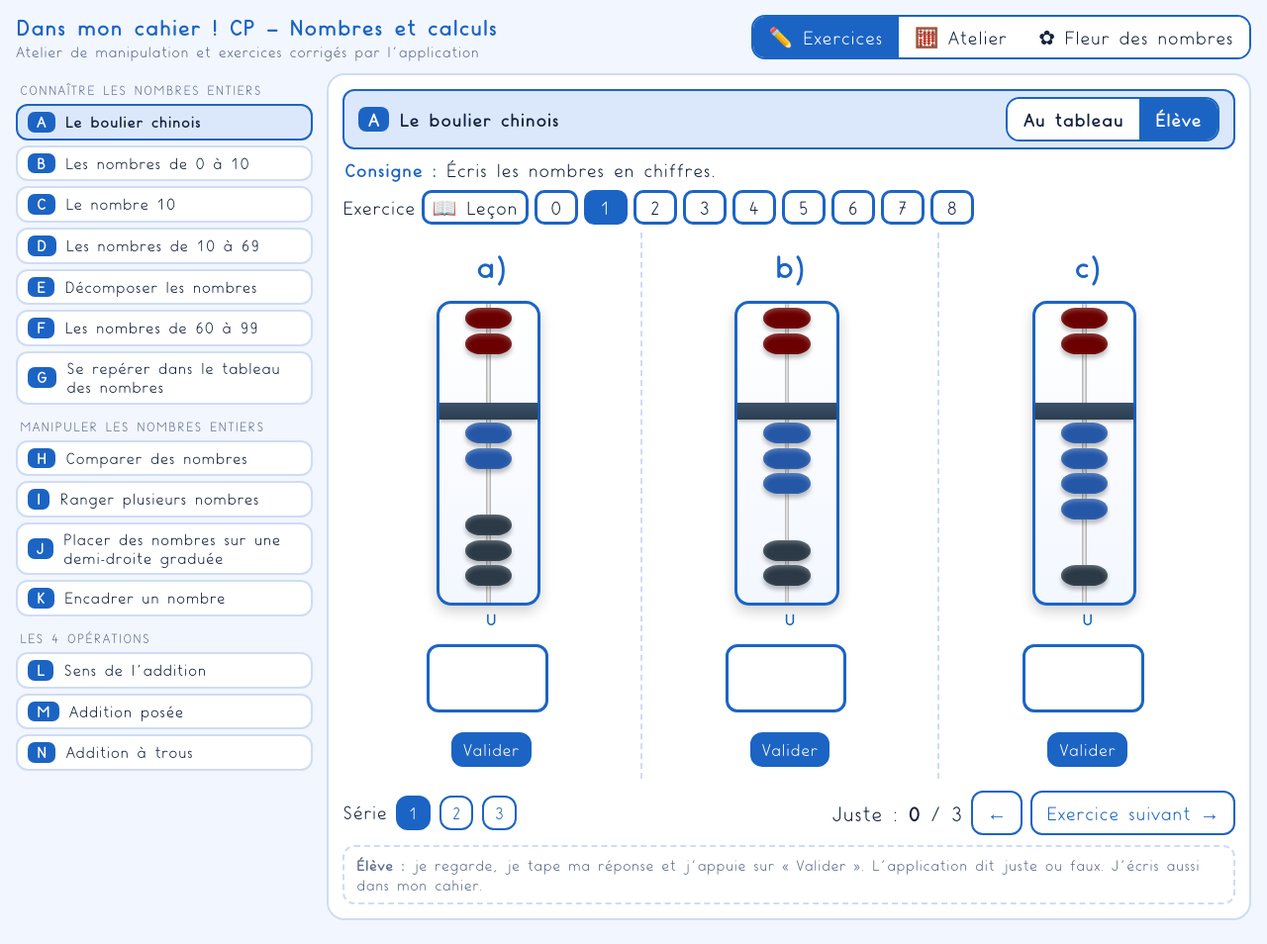
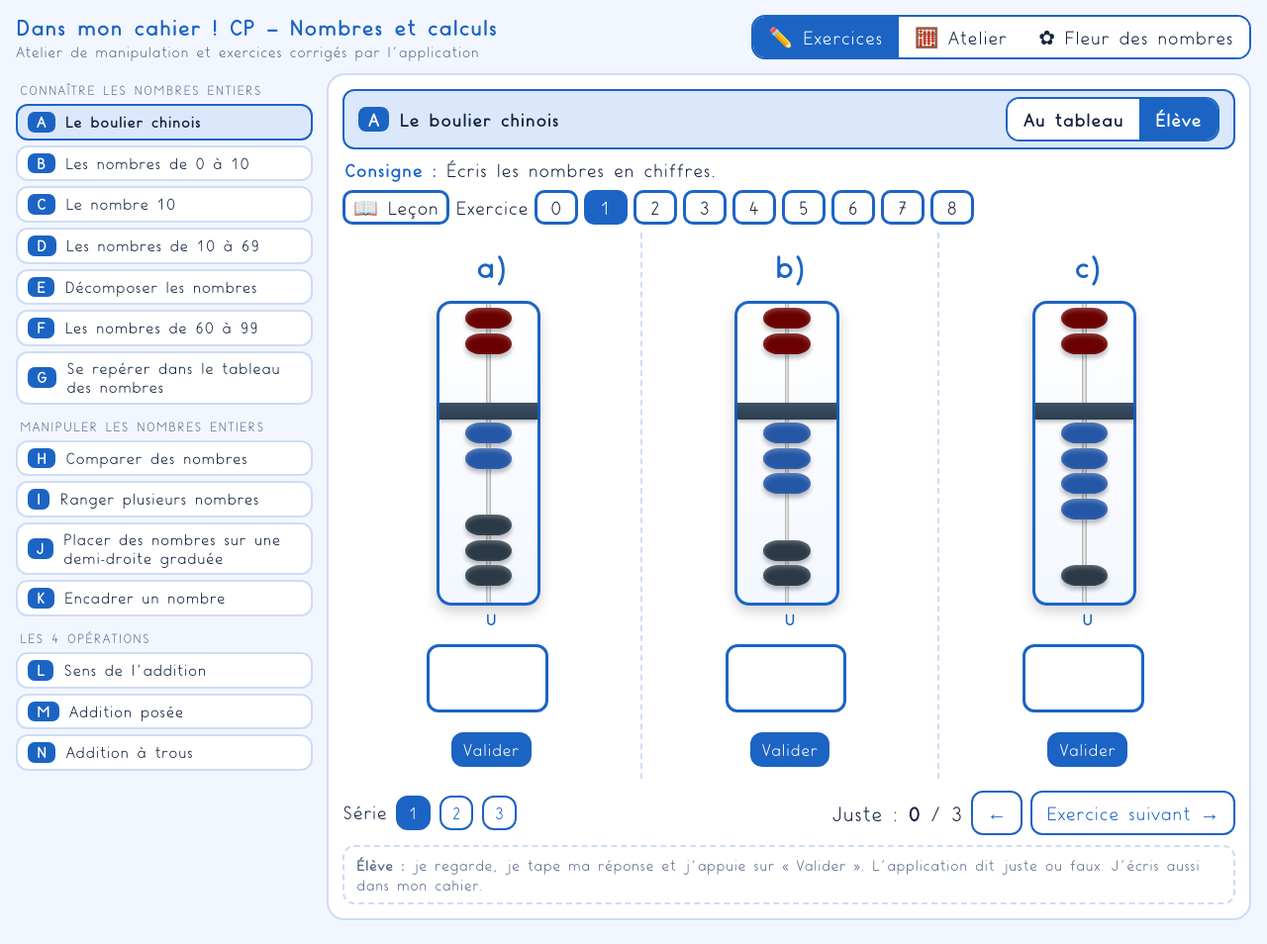
Before and after one commit to Marie-Classe/nombresetcalculs-cp, a plain HTML site: page index.html in a window 1280 px wide. Shown: the whole page at 99% size. Drawn offline with Linux system fonts and the light colour scheme.

Commit message:
Refactor HTML structure and button handling

```diff
--- a/index.html
+++ b/index.html
@@ -355,9 +355,9 @@ function render(){
     const side=el?(st.done?`<div class="badge ${st.ok?'ok':'ko'}">${st.ok?'✓':'✗'}</div>`:`<button class="btn small" data-val="${i}">Valider</button>`):'';
     return`<div class="it"><span class="l">${L})</span>${it.vis?`<div class="vis">${it.vis}</div>`:''}<div class="q ${it.kind?'':'qt'}">${q}</div><div class="side">${side}</div></div>`}).join('');
   let n=0,nd=0;its.forEach((_,i)=>{const st=S[cur+sr+lv+i];if(st&&st.done){nd++;if(st.ok)n++}});if(el&&nd==3)done[cur+sr+lv]=1;
-  const lvb=`<button style="--c:var(--blue)" aria-pressed="${lv==-1}" data-e="-1">📖 Leçon</button>`+[0,...Array(c.n).keys()].map((_,k)=>k).slice(0,c.n+1).map(e=>`<button style="--c:var(--blue)" aria-pressed="${e==lv}" class="${done[cur+sr+e]?'done':''}" data-e="${e}">${e}</button>`).join('');
+  const lvb0=`<button style="--c:var(--blue)" aria-pressed="${lv==-1}" data-e="-1">📖 Leçon</button>`,lvb=[0,...Array(c.n).keys()].map((_,k)=>k).slice(0,c.n+1).map(e=>`<button style="--c:var(--blue)" aria-pressed="${e==lv}" class="${done[cur+sr+e]?'done':''}" data-e="${e}">${e}</button>`).join('');
   $('#main').innerHTML=`<div class="sbar"><span class="code">${cur}</span><span>${c.t}</span></div><p class="cons"><b>Consigne :</b> ${c.cons}${c.leg?`<br><small>${c.leg}</small>`:''}</p>
-   <div class="lvl"><span>Exercice</span>${lvb}</div>${lv==-1?lessonHTML(cur):lv==0?m0html(c,its,rows):'<div class="x3">'+rows+'</div>'}
+   <div class="lvl">${lvb0}<span>Exercice</span>${lvb}</div>${lv==-1?lessonHTML(cur):lv==0?m0html(c,its,rows):'<div class="x3">'+rows+'</div>'}
    <div class="bar">${el||lv==-1?'':`<button class="btn" id="bShow">${shown?'Cacher':'Montrer'} la correction</button>`}<span style="${lv==-1?'visibility:hidden':''}">Série ${[0,1,2].map(k=>`<button class="btn ghost small" data-s="${k}" style="${k==sr?'background:var(--blue);color:#fff':''}">${k+1}</button>`).join(' ')}</span>${el&&lv>0?`<span class="score">Juste : <b>${n}</b> / 3${nd==3?(n==3?' · Bravo !':' · Courage !'):''}</span>`:''}<button class="btn ghost" id="bPrev">←</button><button class="btn ghost" id="bNext">Exercice suivant →</button></div>
    <div class="note">${mode=='eleve'?'<b>Élève :</b> je regarde, je tape ma réponse et j’appuie sur « Valider ». L’application dit juste ou faux. J’écris aussi dans mon cahier.':'<b>Au tableau :</b> on projette, on répond à l’oral puis la correction s’affiche.'}</div>`;
   const sg=$('.sbar');sg.insertAdjacentHTML('beforeend',`<span style="margin-left:auto" class="seg"><button data-m="tab" aria-pressed="${mode=='tab'}">Au tableau</button><button data-m="eleve" aria-pressed="${mode=='eleve'}">Élève</button></span>`)}
```
